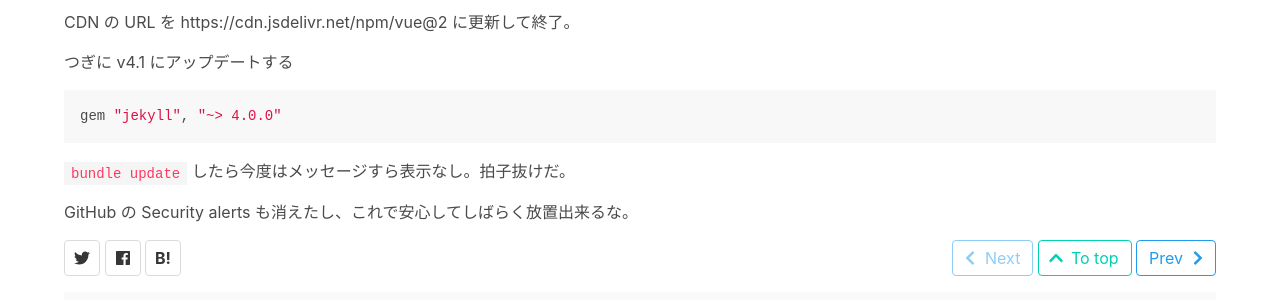
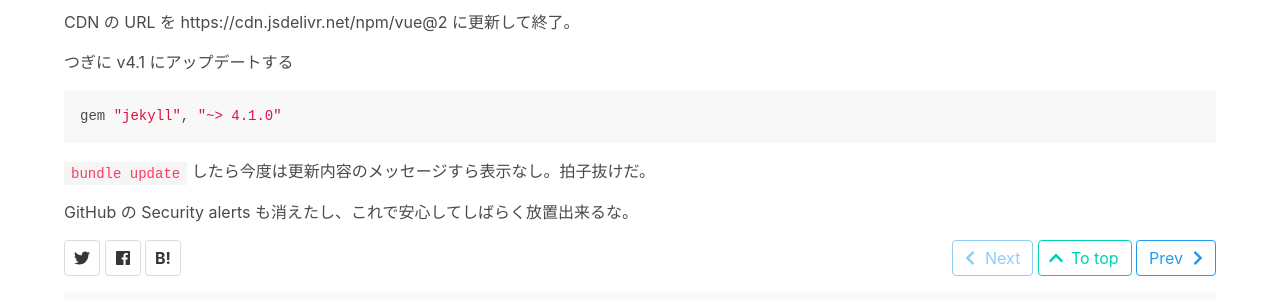
Before and after one commit to pinzolo/pinzolo.github.io, a Jekyll site: the page built from _posts/2022-03-07-update-jekyll-to-latest.md, in a window 1280 px wide. Shown: the part 995-1295 px from the top of the page. Built offline with Jekyll 4.4.1, drawn with Linux system fonts in a browser that asks for light colours; nearby versions of some CDN libraries.

Commit message:
Fix 2022-03-07

````diff
--- a/_posts/2022-03-07-update-jekyll-to-latest.md
+++ b/_posts/2022-03-07-update-jekyll-to-latest.md
@@ -54,9 +54,9 @@ CDN の URL を https://cdn.jsdelivr.net/npm/vue@2 に更新して終了。
 つぎに v4.1 にアップデートする
 
 ```ruby
-gem "jekyll", "~> 4.0.0"
+gem "jekyll", "~> 4.1.0"
 ```
 
-`bundle update` したら今度はメッセージすら表示なし。拍子抜けだ。
+`bundle update` したら今度は更新内容のメッセージすら表示なし。拍子抜けだ。
 
 GitHub の Security alerts も消えたし、これで安心してしばらく放置出来るな。
````
